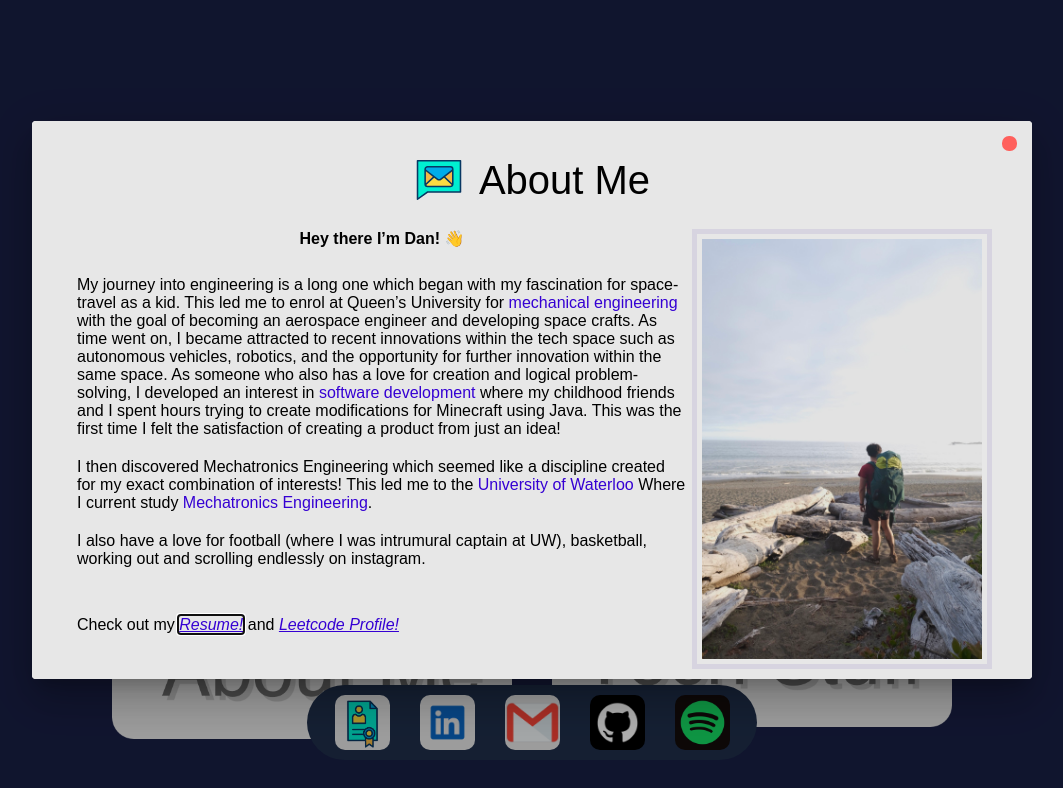
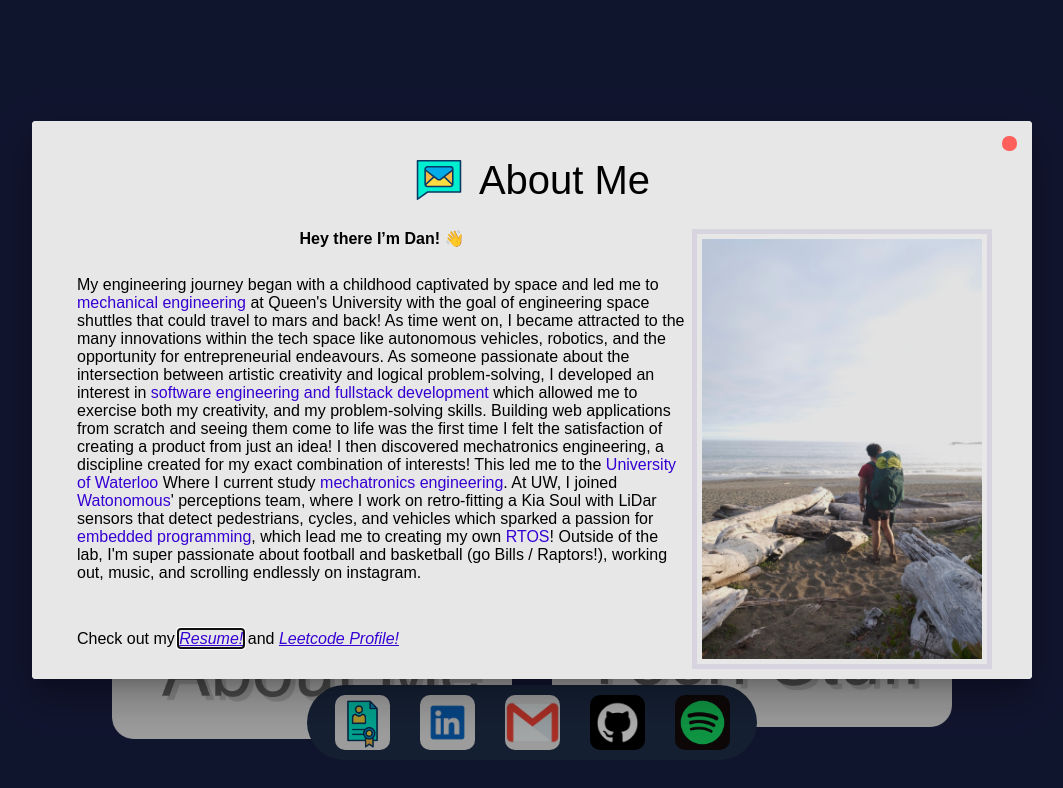
Before and after one commit to danielrhuynh/portfolioV2, an Angular app: page / in a window 1280 px wide. Both pictures are taken after a click on the picture 420 px from the left and 618 px from the top of the page. Shown: the top 788 px of the page, without its empty margins (108-1171 px from the left). Built offline with nearby package versions, Linux system fonts and the light colour scheme; a web font is replaced by a local one.

Commit message:
minor tweaks

```diff
--- a/src/app/about-me/about-me.component.html
+++ b/src/app/about-me/about-me.component.html
@@ -9,26 +9,26 @@
             <div class="aboutMeTitle">Hey there I’m Dan! 👋</div>
             <br>
             <div class="aboutMeParagraph">
-                My journey into engineering is a long one which began with my fascination for space-travel as a kid.
-                This led me to enrol at Queen’s University for <span class="colouredText">mechanical
-                    engineering</span> with the goal of becoming an aerospace engineer and developing space crafts.
-                As time went on, I became attracted to recent innovations within the tech space such as
-                autonomous vehicles, robotics, and the opportunity for further innovation within the same space.
-                As someone who also has a love for creation and logical problem-solving,
-                I developed an interest in <span class="colouredText">software development</span> where my
-                childhood friends and I spent hours trying to create modifications for Minecraft using Java.
-                This was the first time I felt the satisfaction of creating a product from just an idea!
-                </div>
-            <div class="aboutMeParagraph">
-                I then discovered Mechatronics Engineering which seemed like a discipline created for my exact
-                combination of interests!
+                My engineering journey began with a childhood captivated by space and led me to <span
+                    class="colouredText">mechanical engineering</span> at Queen's University with the goal of
+                engineering
+                space shuttles that could travel to mars and back! As time went on, I became attracted to the many
+                innovations within the tech space like autonomous vehicles, robotics, and
+                the opportunity for entrepreneurial endeavours. As someone passionate about the intersection between
+                artistic creativity and logical problem-solving,
+                I developed an interest in <span class="colouredText">software engineering and fullstack
+                    development</span> which allowed me to exercise both my creativity, and my problem-solving skills.
+                Building web applications from scratch and seeing them come to life was the first time I felt the
+                satisfaction of creating a product from just an idea!
+                I then discovered mechatronics engineering, a discipline created for my exact combination of interests!
                 This led me to the <span class="colouredText">University of Waterloo</span> Where I current study
-                <span class="colouredText">Mechatronics Engineering</span>.
-            </div>
-            <div class="aboutMeParagraph">
-                I also have a love for football (where I was intrumural captain at UW), basketball, working out and
-                scrolling
-                endlessly on instagram.
+                <span class="colouredText">mechatronics engineering</span>.
+                At UW, I joined <span class="colouredText">Watonomous</span>' perceptions team, where I work on
+                retro-fitting a Kia Soul with LiDar sensors that detect pedestrians, cycles, and vehicles which
+                sparked a passion for <span class="colouredText">embedded programming</span>, which lead me to creating
+                my own <span class="colouredText">RTOS</span>! Outside of the lab, I'm super passionate about football
+                and basketball (go Bills / Raptors!),
+                working out, music, and scrolling endlessly on instagram.
             </div>
             <br>
             <div class="aboutMeParagraph">Check out my
--- a/src/app/app.component.html
+++ b/src/app/app.component.html
@@ -1,16 +1,9 @@
-<!-- * * * * * * * * * * * * * * * * * * * * * * * * * * * * * * * -->
-<!-- * * * * * * * * * * * The content below * * * * * * * * * * * -->
-<!-- * * * * * * * * * * is only a placeholder * * * * * * * * * * -->
-<!-- * * * * * * * * * * and can be replaced.  * * * * * * * * * * -->
-<!-- * * * * * * * * * * * * * * * * * * * * * * * * * * * * * * * -->
-<!-- * * * * * * * * * Delete the template below * * * * * * * * * -->
-<!-- * * * * * * * to get started with your project! * * * * * * * -->
-<!-- * * * * * * * * * * * * * * * * * * * * * * * * * * * * * * * -->
 <link rel="preconnect" href="https://fonts.googleapis.com">
 <link rel="preconnect" href="https://fonts.gstatic.com" crossorigin>
 <link
   href="https://fonts.googleapis.com/css2?family=Quattrocento:wght@400;700&family=Space+Mono&family=Work+Sans&display=swap"
   rel="stylesheet" />
+
 <main class="main">
   <div class="content">
     <div class="container">
@@ -30,11 +23,11 @@
         </div>
       </div>
       <div class="rightCol">
-        <div class="window" (click)="openModalExp()">
+        <div class="window" (click)="openModalProjects()">
           <img class="projects_open" style="max-width: 100%; height: auto; cursor: pointer;"
             src="../assets/containerArt/projectsArt.png" alt="My Projects!">
         </div>
-        <div class="window" (click)="openModalProjects()">
+        <div class="window" (click)="openModalExp()">
           <img class="tech_open" style="max-width: 100%; height: auto; cursor: pointer;"
             src="../assets/containerArt/techStuffArt.png" alt="Tech Stuff!">
         </div>
@@ -62,11 +55,4 @@
   </div>
 </main>
 
-<!-- * * * * * * * * * * * * * * * * * * * * * * * * * * * * * * * * -->
-<!-- * * * * * * * * * * * The content above * * * * * * * * * * * * -->
-<!-- * * * * * * * * * * is only a placeholder * * * * * * * * * * * -->
-<!-- * * * * * * * * * * and can be replaced.  * * * * * * * * * * * -->
-<!-- * * * * * * * * * * * * * * * * * * * * * * * * * * * * * * * * -->
-<!-- * * * * * * * * * * End of Placeholder  * * * * * * * * * * * * -->
-<!-- * * * * * * * * * * * * * * * * * * * * * * * * * * * * * * * * -->
 <router-outlet></router-outlet>
--- a/src/app/app.component.scss
+++ b/src/app/app.component.scss
@@ -92,8 +92,6 @@
     transform: translate(0, -20px);
 }
 
-/* Layout for screens over the 990px breakpoint */
-@media screen and (min-width: 990px) {
 .leftCol {
     margin-right: 10px;
 }
@@ -102,7 +100,6 @@
     flex-direction: column;
     justify-content: center;
     margin-left: 10px;
-    }
 }
 
 @keyframes typing {
--- a/src/app/exp/exp.component.html
+++ b/src/app/exp/exp.component.html
@@ -56,6 +56,9 @@
             <div class="personal"></div>
             <div class="course"></div>
             <br>
+            <div class="expInline">MatLab</div>
+            <div class="course"></div>
+            <br>
             <div class="expInline">Java</div>
             <div class="work"></div>
             <div class="course"></div>
@@ -77,10 +80,19 @@
         </div>
         <div class="column">
             <div class="underlinedText">Tools</div>
-            <div class="expInline">Github/Gitlab/Azure</div>
+            <div class="expInline">Git</div>
             <div class="work"></div>
             <div class="personal"></div>
             <div class="course"></div>
+            <br>
+            <div class="expInline">GCP</div>
+            <div class="work"></div>
+            <br>
+            <div class="expInline">Azure</div>
+            <div class="work"></div>
+            <br>
+            <div class="expInline">AWS</div>
+            <div class="personal"></div>
             <br>
             <div class="expInline">Podman/Docker</div>
             <div class="work"></div>
@@ -95,12 +107,6 @@
             <div class="expInline">ROS</div>
             <div class="personal"></div>
             <div class="course"></div>
-            <br>
-            <div class="expInline">Azure Cosmos DB</div>
-            <div class="work"></div>
-            <br>
-            <div class="expInline">Firestore</div>
-            <div class="work"></div>
             <br>
             <div class="expInline">OpenAI APIs</div>
             <div class="work"></div>
--- a/src/styles.scss
+++ b/src/styles.scss
@@ -38,6 +38,7 @@ body {
     &_photo {
         display: flex;
         align-items: center;
+        justify-content: center;
     }
 }
 
```
Lines whose indentation alone changed are shown as unchanged.
